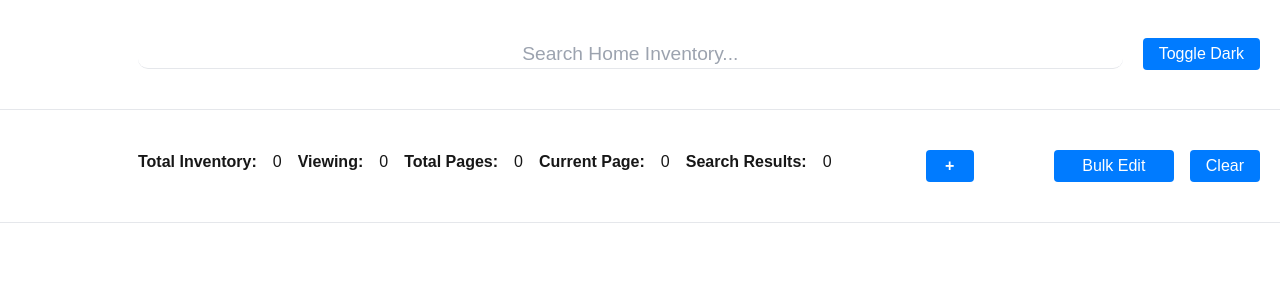
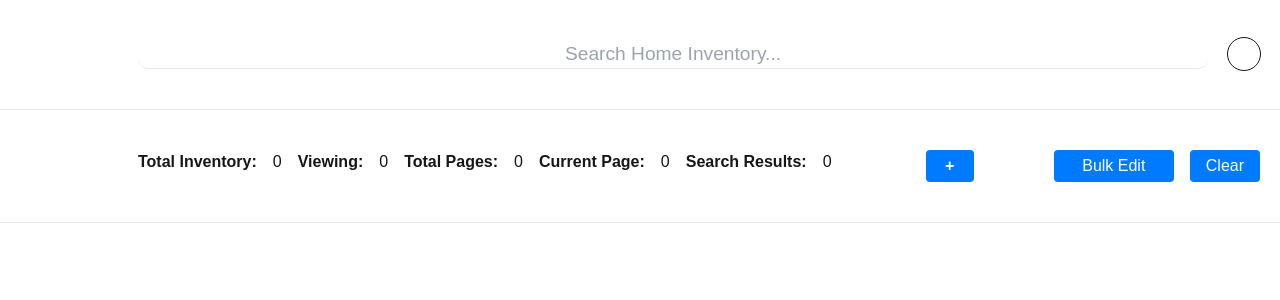
Before and after one commit to wlsidlsi/inventory-app, a Next.js app: page / in a window 1280 px wide. Shown: the top 300 px of the page. Built offline with nearby package versions, Linux system fonts and the light colour scheme.

Commit message:
Refactor: Implement theme toggle with expanding button
Replaces basic dark mode toggle with a new expanding button
component. Also updates theme application to use data-theme
attribute instead of CSS variables.

```diff
--- a/src/components/Header.tsx
+++ b/src/components/Header.tsx
@@ -1,19 +1,24 @@
-'use client';
+"use client";
 import { useEffect, useState } from "react";
+import ExpandingButton from "./ExpandingButton";
 
 export default function Header() {
   const [, setCurrentMode] = useState(1); // 1 = Light Mode, 0 = Dark Mode
   useEffect(() => {
     if (typeof window !== "undefined") {
-      const prefersDarkMode = window.matchMedia("(prefers-color-scheme: dark)").matches;
+      const prefersDarkMode = window.matchMedia(
+        "(prefers-color-scheme: dark)"
+      ).matches;
       setCurrentMode(prefersDarkMode ? 0 : 1);
       applyTheme(prefersDarkMode ? 0 : 1);
     }
   }, []);
 
   function applyTheme(mode: number) {
-    document.documentElement.style.setProperty("--background", mode === 0 ? "#0a0a0a" : "#ffffff");
-    document.documentElement.style.setProperty("--foreground", mode === 0 ? "#ededed" : "#171717");
+    document.documentElement.setAttribute(
+      "data-theme",
+      mode ? "light" : "dark"
+    );
   }
 
   function toggleDarkMode() {
@@ -26,20 +31,23 @@ export default function Header() {
 
   return (
     <header>
-      <div className="flex flex-wrap w-full px-5 justify-between"> {/* aprent */}
-
+      <div className="flex flex-wrap w-full px-5 justify-between">
+        {" "}
+        {/* aprent */}
         <div className="hidden md:block w-[118px]"></div>
-
         <div className="flex flex-grow mr-5 justify-center">
-          <input type="text" className="w-full my-10 text-center" id="search" placeholder="Search Home Inventory..." />
+          <input
+            type="text"
+            className="w-full my-10 text-center"
+            id="search"
+            placeholder="Search Home Inventory..."
+          />
         </div>
-
         <div className="flex l:w-[124px] justify-end xl:justify-start">
-          <button id="toggleDarkMode" onClick={toggleDarkMode} className='px-4 py-1 self-center'>
-            Toggle Dark
-          </button>
+          {/* <button id="toggleDarkMode" >
+          </button> */}
+          <ExpandingButton onClick={toggleDarkMode} className="self-center" />
         </div>
-
       </div>
       <hr />
     </header>
```
